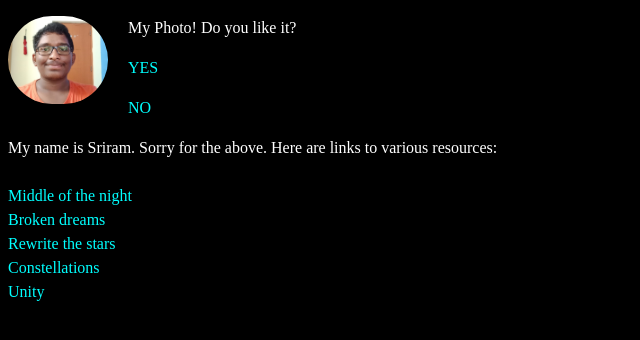
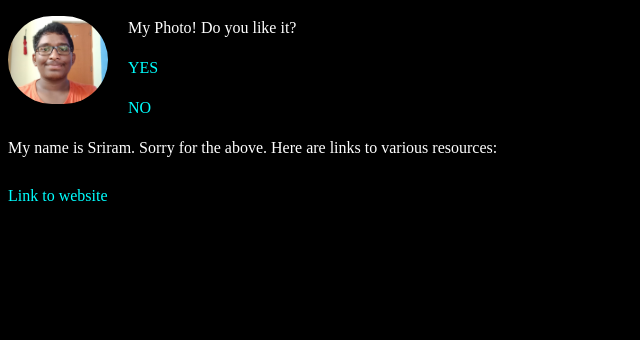
Before and after one commit to SriramS-77/practice-web, a plain HTML site: page index.html in a window 1280 px wide. Shown: the whole page, without its empty margins (0-640 px from the left). Drawn offline with Linux system fonts and the light colour scheme.

Commit message:
Update index.html

```diff
--- a/index.html
+++ b/index.html
@@ -29,11 +29,8 @@
     <p><a href="https://www.youtube.com/watch?v=xvFZjo5PgG0">NO</a></p>
     <p>My name is Sriram. Sorry for the above.
         Here are links to various resources: <br><br>
-            <a href="C:\Users\Admin\Downloads\Music\Middle of the Night「AMV」Anime Mix.mp3">Middle of the night</a><br>
-            <a href=""C:\Users\Admin\Downloads\Music\「ＡＭＶ」- Broken Dreams.mp3"">Broken dreams</a><br>
-            <a href="C:\Users\Admin\Downloads\Music\Rewrite the Stars Amv.mp3">Rewrite the stars</a><br>
-            <a href="C:\Users\Admin\Downloads\Music\Constellation - AMV - 「Anime MV」.mp3">Constellations</a><br>
-            <a href="C:\Users\Admin\Downloads\Music\Unity - AMV - 「Anime MV」.mp3">Unity</a><br>
+            <a href="https://srirams-77.github.io/practice-web/myweb.html">Link to website</a><br>
+
     </p>
 </body>
 </html>
```
